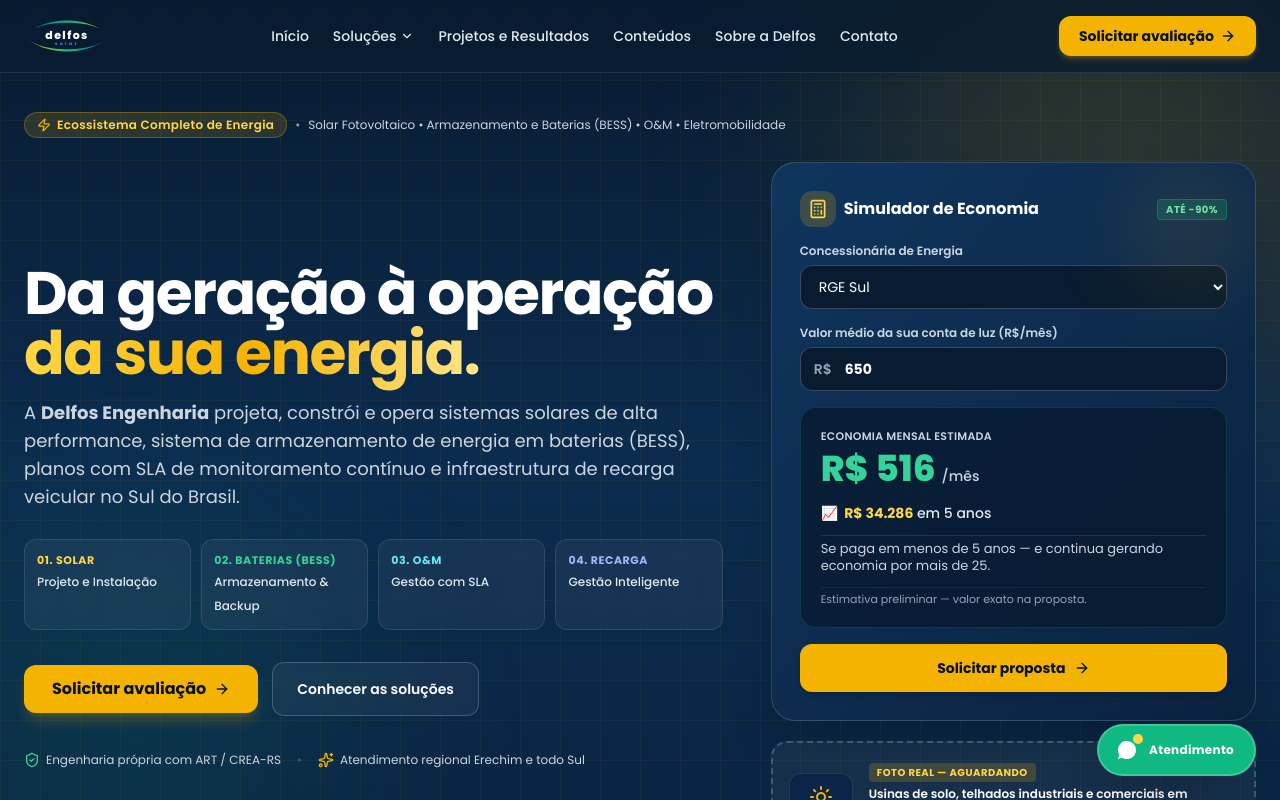
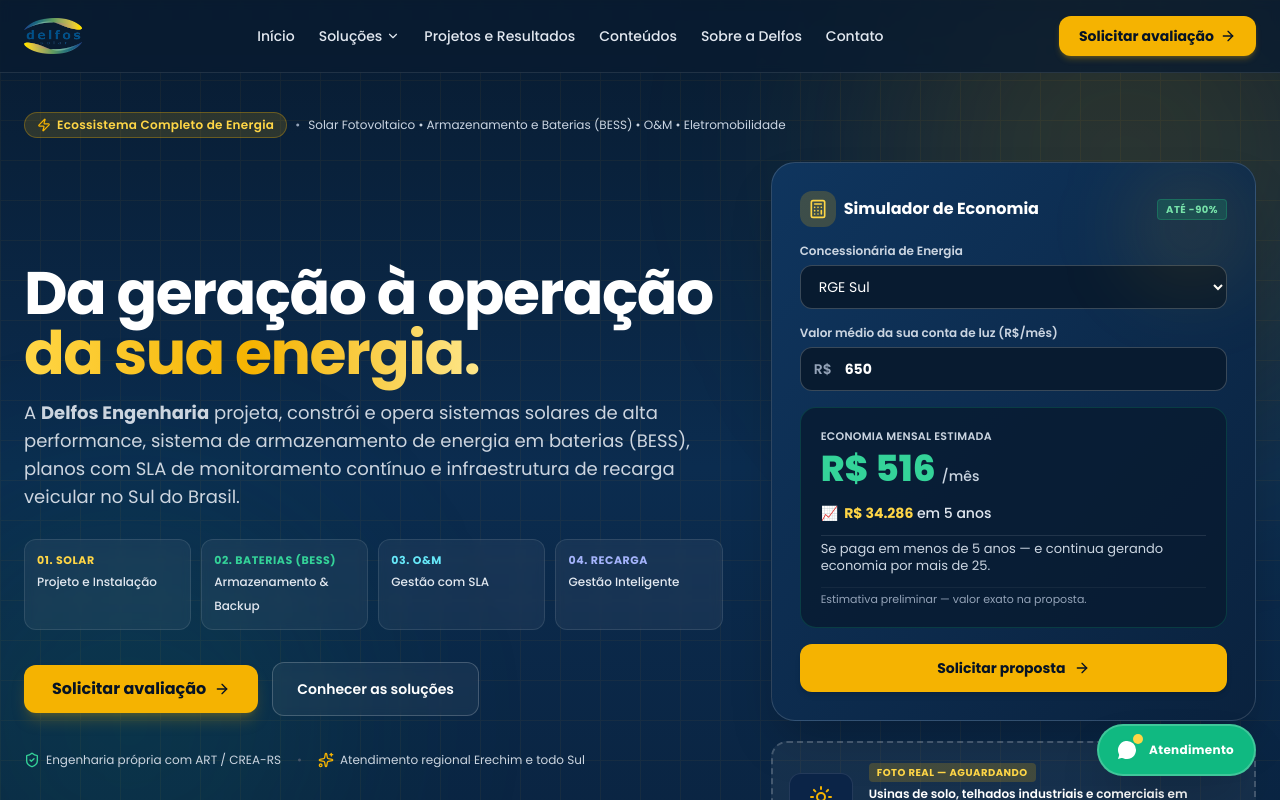
Before and after one commit to joaovictorbfuchs-cell/landing-page-delfos, a React (Vite) app: page / in a window 1280 px wide. Shown: the top 800 px of the page. Built offline with nearby package versions, Linux system fonts and the light colour scheme; what pocketbase would draw is missing.

Commit message:
fix: atualizar logo Delfos Solar com fidelidade total à imagem oficial e renovar favicon

```diff
--- a/index.html
+++ b/index.html
@@ -6,6 +6,7 @@
     <meta name="viewport" content="width=device-width, initial-scale=1.0" />
     <link rel="icon" type="image/svg+xml" href="/favicon.svg" />
     <link rel="alternate icon" type="image/x-icon" href="/favicon.ico" />
+    <link rel="apple-touch-icon" href="/favicon.svg" />
     <title>Delfos Engenharia Solar — Da geração à operação da sua energia</title>
     <meta
       name="description"
--- a/src/components/DelfosLogo.tsx
+++ b/src/components/DelfosLogo.tsx
@@ -1,197 +1,100 @@
 import React from 'react'
+import officialLogoPng from '@/assets/delfos-solar-c6f93.png'
 
 interface DelfosLogoProps {
   className?: string
   /**
-   * Altura em pixels (padrão: 38).
-   * Mantém a proporção exata da logo (~2.4:1 largura/altura).
+   * Altura em pixels da logo (padrão: 38).
+   * A largura é calculada automaticamente mantendo a proporção nativa da marca.
    */
   height?: number
   /**
-   * 'dark-bg': Para fundos escuros (header, rodapé escuro).
-   * 'light-bg': Para fundos claros (fundo branco, login, admin).
-   * 'white-capsule': Fundo branco arredondado sutil para visual idêntico ao oficial com contraste perfeito.
+   * 'dark-bg': Para fundos escuros (como Header azul-marinho #081B30 e Footer #061325).
+   *   Sem retângulo branco estático: contraste natural e elegante, ou pílula suave opcional.
+   * 'light-bg': Para fundos claros (Login, Admin, cartões brancos).
+   * 'white-capsule': Fundo branco arredondado sutil para quando se deseja destaque máximo.
    */
   variant?: 'dark-bg' | 'light-bg' | 'white-capsule'
   priority?: boolean
   showSubtitle?: boolean
+  alt?: string
 }
 
 /**
  * Componente oficial de logotipo da Delfos Solar.
- * Renderiza a marca com precisão vetorial (SVG nativo superleve, 0 requisições de rede adicionais, ~1.8KB).
- * Apresenta o elipse/laço com gradiente azul-verde-amarelo e o lettering "delfos solar".
+ * Utiliza o arquivo oficial fornecido pelo cliente (`src/assets/delfos-solar-c6f93.png`),
+ * garantindo 100% de fidelidade visual às cores, tipografia, espessuras e gradientes reais.
+ *
+ * Otimizado para nitidez em telas retina (HiDPI) e carregamento instantâneo.
  */
 export default function DelfosLogo({
   className = '',
   height = 38,
   variant = 'dark-bg',
   showSubtitle = false,
+  alt = 'Delfos Solar',
 }: DelfosLogoProps) {
-  // Proporção viewBox: 360 x 150 (largura / altura = 2.4)
-  const width = Math.round(height * 2.4)
+  // Proporção aproximada da arte da logo
+  const aspectRatio = 1.77
+  const width = Math.round(height * aspectRatio)
 
-  // Cores de texto adaptáveis conforme o fundo
-  const isDarkBg = variant === 'dark-bg'
-  const textDelfosColor = isDarkBg ? '#FFFFFF' : '#0B4870'
-  const textSolarColor = isDarkBg ? '#38BDF8' : '#06304E'
-
-  // Se o usuário pedir cápsula branca para contraste impecável em fundos escuros
   if (variant === 'white-capsule') {
     return (
       <div
-        className={`inline-flex items-center justify-center bg-white px-3 py-1 rounded-xl shadow-xs transition-transform group-hover:scale-[1.02] ${className}`}
-        style={{ height: height + 6 }}
+        className={`inline-flex items-center justify-center bg-white/95 px-3 py-1 rounded-xl shadow-xs transition-transform hover:scale-[1.02] ${className}`}
+        style={{ height: height + 8 }}
       >
-        <svg
-          viewBox="0 0 360 150"
+        <img
+          src={officialLogoPng}
+          alt={alt}
+          height={height}
           width={width}
-          height={height}
-          fill="none"
-          xmlns="http://www.w3.org/2000/svg"
-          role="img"
-          aria-label="Delfos Solar"
-          className="overflow-visible block shrink-0"
-        >
-          <defs>
-            {/* Gradiente superior: Azul profundo -> Teal/Verde -> Amarelo Solar */}
-            <linearGradient id="delfos-top-loop" x1="0%" y1="50%" x2="100%" y2="50%">
-              <stop offset="0%" stopColor="#1E5B8E" />
-              <stop offset="28%" stopColor="#25867E" />
-              <stop offset="58%" stopColor="#4FA561" />
-              <stop offset="85%" stopColor="#BDCB38" />
-              <stop offset="100%" stopColor="#F9D417" />
-            </linearGradient>
-
-            {/* Gradiente inferior: Amarelo Solar -> Verde -> Teal/Azul profundo */}
-            <linearGradient id="delfos-bottom-loop" x1="0%" y1="50%" x2="100%" y2="50%">
-              <stop offset="0%" stopColor="#F9D417" />
-              <stop offset="18%" stopColor="#B3C43B" />
-              <stop offset="50%" stopColor="#3F9668" />
-              <stop offset="78%" stopColor="#1B6D82" />
-              <stop offset="100%" stopColor="#124E76" />
-            </linearGradient>
-          </defs>
-
-          {/* Arco Superior (laço elíptico afinado nas extremidades) */}
-          <path
-            d="M 12 70 C 40 34, 115 10, 180 10 C 245 10, 320 34, 348 70 C 315 28, 235 20, 180 20 C 125 20, 45 28, 12 70 Z"
-            fill="url(#delfos-top-loop)"
-          />
-
-          {/* Arco Inferior (laço elíptico invertido afinado) */}
-          <path
-            d="M 12 80 C 45 122, 125 130, 180 130 C 235 130, 315 122, 348 80 C 320 116, 245 140, 180 140 C 115 140, 40 116, 12 80 Z"
-            fill="url(#delfos-bottom-loop)"
-          />
-
-          {/* Texto "delfos" */}
-          <text
-            x="180"
-            y="88"
-            textAnchor="middle"
-            fill="#0B4870"
-            fontFamily="'Poppins', -apple-system, BlinkMacSystemFont, 'Segoe UI', Roboto, sans-serif"
-            fontWeight="800"
-            fontSize="46"
-            letterSpacing="6px"
-          >
-            delfos
-          </text>
-
-          {/* Texto "solar" */}
-          <text
-            x="180"
-            y="114"
-            textAnchor="middle"
-            fill="#06304E"
-            fontFamily="'Poppins', -apple-system, BlinkMacSystemFont, 'Segoe UI', Roboto, sans-serif"
-            fontWeight="600"
-            fontSize="18"
-            letterSpacing="11px"
-          >
-            solar
-          </text>
-        </svg>
+          loading="eager"
+          decoding="async"
+          style={{
+            height: `${height}px`,
+            width: 'auto',
+            maxHeight: '100%',
+          }}
+          className="block object-contain"
+        />
+        {showSubtitle && (
+          <span className="hidden sm:inline-block text-[10px] font-bold tracking-widest uppercase text-slate-700 pl-2 ml-2 border-l border-slate-200">
+            Engenharia
+          </span>
+        )}
       </div>
     )
   }
 
   return (
-    <div className={`inline-flex items-center gap-2 ${className}`}>
-      <svg
-        viewBox="0 0 360 150"
+    <div className={`inline-flex items-center gap-2.5 ${className}`}>
+      {/* Imagem oficial com renderização ultra-nítida e sem distorção */}
+      <img
+        src={officialLogoPng}
+        alt={alt}
+        height={height}
         width={width}
-        height={height}
-        fill="none"
-        xmlns="http://www.w3.org/2000/svg"
-        role="img"
-        aria-label="Delfos Solar"
-        className="overflow-visible block shrink-0"
-      >
-        <defs>
-          {/* Gradiente superior: Azul profundo -> Verde esmeralda -> Amarelo Solar */}
-          <linearGradient id={`delfos-top-${variant}`} x1="0%" y1="50%" x2="100%" y2="50%">
-            <stop offset="0%" stopColor="#2563EB" />
-            <stop offset="30%" stopColor="#0D9488" />
-            <stop offset="60%" stopColor="#10B981" />
-            <stop offset="85%" stopColor="#84CC16" />
-            <stop offset="100%" stopColor="#FACC15" />
-          </linearGradient>
-
-          {/* Gradiente inferior: Amarelo Solar -> Verde -> Teal/Azul profundo */}
-          <linearGradient id={`delfos-bottom-${variant}`} x1="0%" y1="50%" x2="100%" y2="50%">
-            <stop offset="0%" stopColor="#FACC15" />
-            <stop offset="20%" stopColor="#84CC16" />
-            <stop offset="50%" stopColor="#10B981" />
-            <stop offset="75%" stopColor="#0D9488" />
-            <stop offset="100%" stopColor="#2563EB" />
-          </linearGradient>
-        </defs>
-
-        {/* Arco Superior (laço elíptico) */}
-        <path
-          d="M 12 70 C 40 34, 115 10, 180 10 C 245 10, 320 34, 348 70 C 315 28, 235 20, 180 20 C 125 20, 45 28, 12 70 Z"
-          fill={`url(#delfos-top-${variant})`}
-        />
-
-        {/* Arco Inferior (laço elíptico) */}
-        <path
-          d="M 12 80 C 45 122, 125 130, 180 130 C 235 130, 315 122, 348 80 C 320 116, 245 140, 180 140 C 115 140, 40 116, 12 80 Z"
-          fill={`url(#delfos-bottom-${variant})`}
-        />
-
-        {/* Texto "delfos" */}
-        <text
-          x="180"
-          y="88"
-          textAnchor="middle"
-          fill={textDelfosColor}
-          fontFamily="'Poppins', -apple-system, BlinkMacSystemFont, 'Segoe UI', Roboto, sans-serif"
-          fontWeight="800"
-          fontSize="46"
-          letterSpacing="6px"
-        >
-          delfos
-        </text>
-
-        {/* Texto "solar" */}
-        <text
-          x="180"
-          y="114"
-          textAnchor="middle"
-          fill={textSolarColor}
-          fontFamily="'Poppins', -apple-system, BlinkMacSystemFont, 'Segoe UI', Roboto, sans-serif"
-          fontWeight="600"
-          fontSize="18"
-          letterSpacing="11px"
-        >
-          solar
-        </text>
-      </svg>
+        loading="eager"
+        decoding="async"
+        style={{
+          height: `${height}px`,
+          width: 'auto',
+          maxHeight: '100%',
+          // Garante nitidez máxima em telas retina e anti-aliasing suave
+          imageRendering: 'auto',
+        }}
+        className="block object-contain select-none pointer-events-none drop-shadow-xs"
+      />
 
       {showSubtitle && (
-        <span className="hidden sm:inline-block text-[10px] font-bold tracking-widest uppercase text-solar-400 pl-1 border-l border-white/20">
+        <span
+          className={`hidden sm:inline-block text-[10px] font-bold tracking-widest uppercase pl-2 border-l ${
+            variant === 'dark-bg'
+              ? 'text-solar-400 border-white/20'
+              : 'text-slate-600 border-slate-300'
+          }`}
+        >
           Engenharia
         </span>
       )}
--- a/src/components/Footer.tsx
+++ b/src/components/Footer.tsx
@@ -28,7 +28,7 @@
           {/* Brand & Sobre Delfos Solar */}
           <div className="lg:col-span-5 space-y-4" id="sobre-delfos">
             <div className="flex items-center gap-2.5">
-              <DelfosLogo height={38} variant="dark-bg" showSubtitle />
+              <DelfosLogo height={40} variant="dark-bg" showSubtitle />
             </div>
 
             <p className="text-sm text-slate-300 leading-relaxed max-w-md">
--- a/src/components/Header.tsx
+++ b/src/components/Header.tsx
@@ -123,7 +123,7 @@
             <DelfosLogo
               height={36}
               variant="dark-bg"
-              className="group-hover:opacity-90 transition-opacity"
+              className="group-hover:opacity-95 transition-opacity"
             />
           </Link>
 
--- a/src/lib/pocketbase/schema.json
+++ b/src/lib/pocketbase/schema.json
@@ -1,5 +1,5 @@
 {
-  "generatedAt": "2026-10-17T21:20:52.642Z",
+  "generatedAt": "2026-10-17T21:31:27.780Z",
   "collections": [
     {
       "name": "users",
--- a/src/pages/Admin.tsx
+++ b/src/pages/Admin.tsx
@@ -232,7 +232,7 @@
         <div className="max-w-7xl mx-auto px-6 h-16 flex items-center justify-between">
           <div className="flex items-center gap-3">
             <Link to="/" className="flex items-center gap-2.5">
-              <DelfosLogo height={32} variant="dark-bg" />
+              <DelfosLogo height={34} variant="dark-bg" />
             </Link>
             <div className="border-l border-white/20 pl-3 hidden sm:block">
               <span className="text-[10px] font-bold px-2 py-0.5 rounded bg-solar-400/20 text-solar-300 uppercase block w-fit">
--- a/src/pages/Login.tsx
+++ b/src/pages/Login.tsx
@@ -68,7 +68,7 @@
           {/* Logo Brand */}
           <div className="flex flex-col items-center text-center mb-8">
             <div className="mb-4">
-              <DelfosLogo height={44} variant="light-bg" />
+              <DelfosLogo height={48} variant="light-bg" />
             </div>
             <h1 className="text-2xl font-bold text-slate-900">Acesso Restrito</h1>
             <p className="text-xs text-slate-500 mt-1">
```
Also changed, not shown: .skip.config.json, public/favicon.svg.
